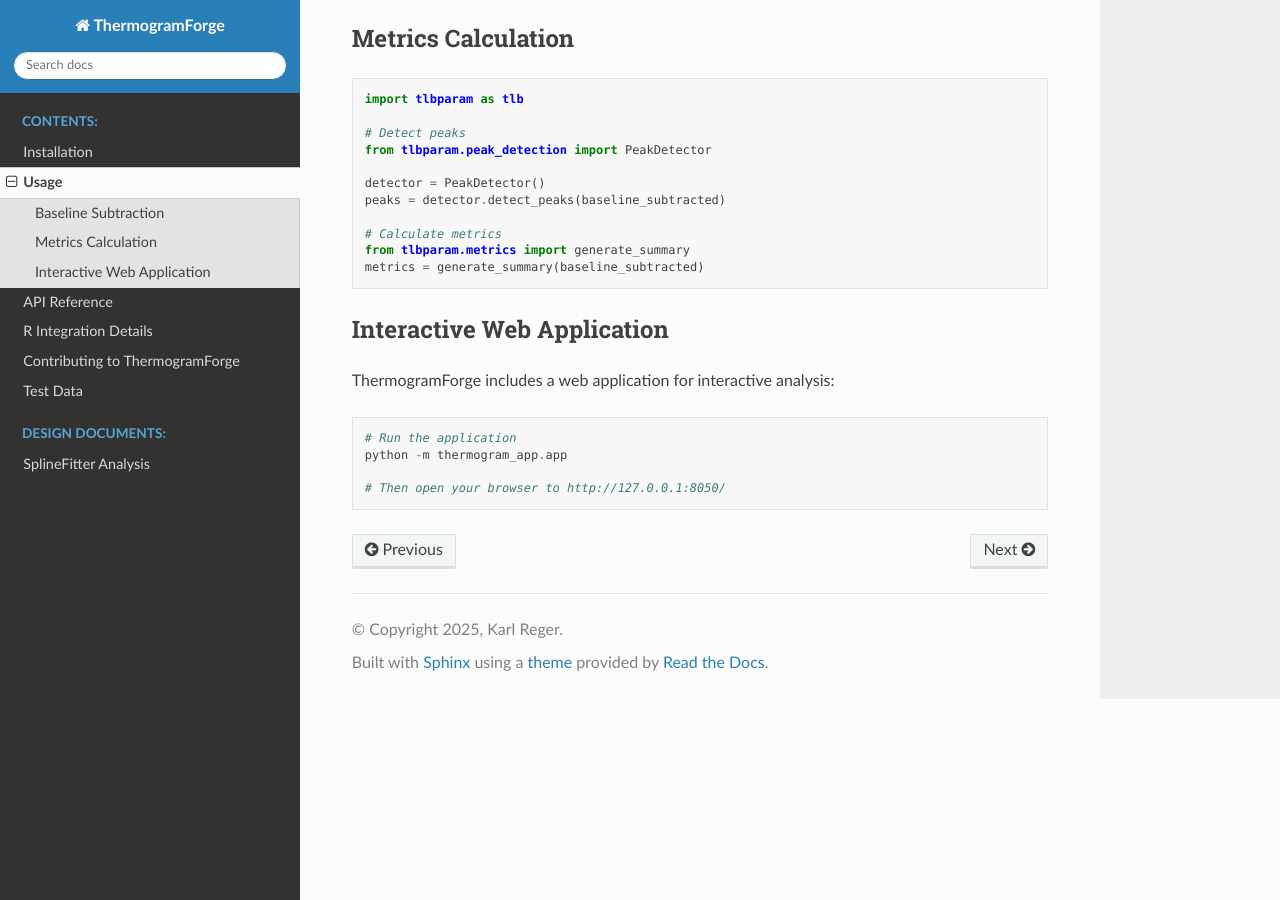
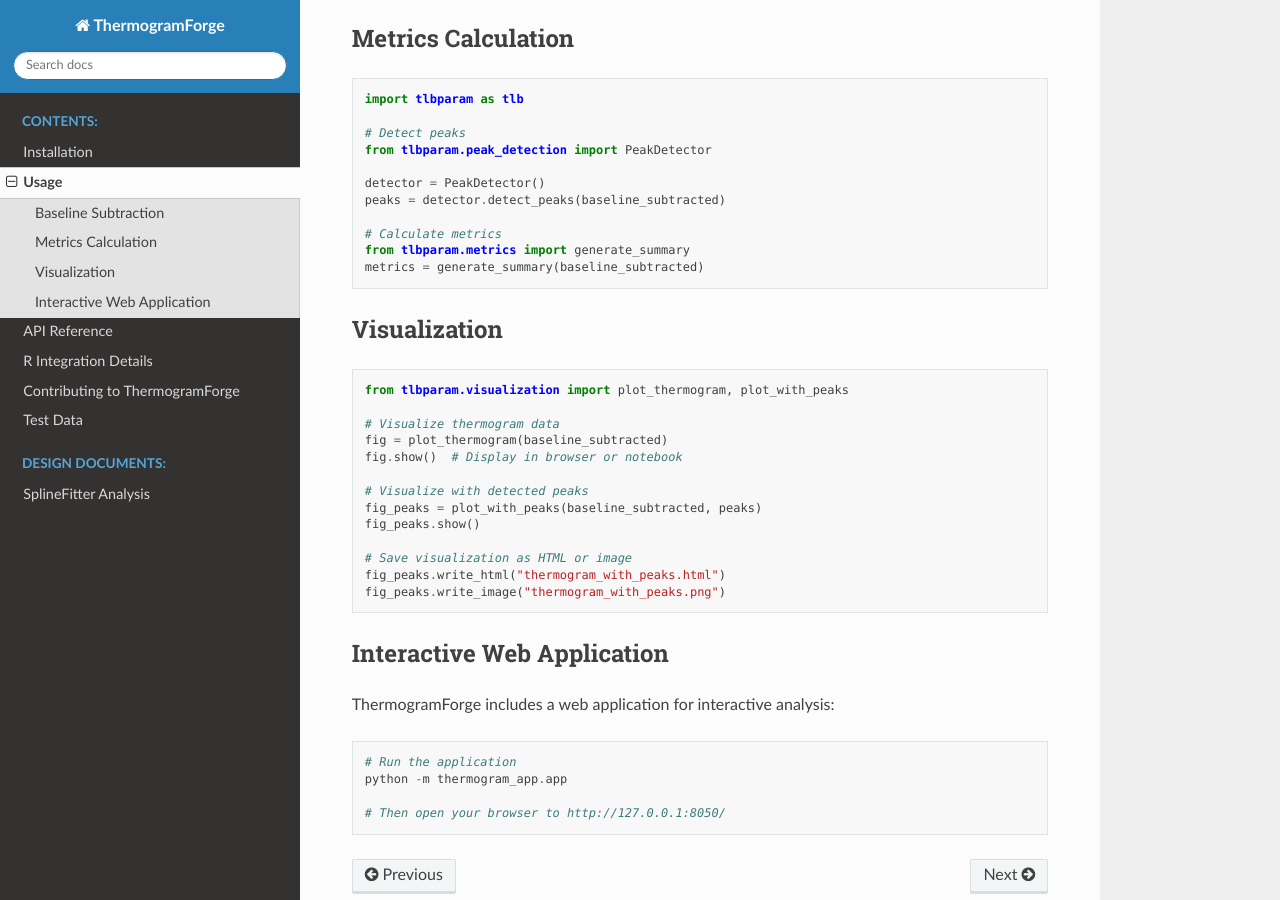
Before and after one commit to Naalu/ThermogramForge, a Sphinx documentation site: the page built from docs/source/usage.rst, in a window 1280 px wide and 900 px high, scrolled down 462 px. Built offline with Sphinx 7.4.7 and the Read the Docs theme 3.1.0, drawn with Linux system fonts in a browser that asks for light colours.

Commit message:
[tlbparam] Add visualization documentation

```diff
--- a/docs/source/usage.rst
+++ b/docs/source/usage.rst
@@ -37,6 +37,25 @@
     from tlbparam.metrics import generate_summary
     metrics = generate_summary(baseline_subtracted)
 
+Visualization
+-----------
+
+.. code-block:: python
+
+    from tlbparam.visualization import plot_thermogram, plot_with_peaks
+
+    # Visualize thermogram data
+    fig = plot_thermogram(baseline_subtracted)
+    fig.show()  # Display in browser or notebook
+
+    # Visualize with detected peaks
+    fig_peaks = plot_with_peaks(baseline_subtracted, peaks)
+    fig_peaks.show()
+
+    # Save visualization as HTML or image
+    fig_peaks.write_html("thermogram_with_peaks.html")
+    fig_peaks.write_image("thermogram_with_peaks.png")
+
 Interactive Web Application
 -------------------------
 
```
Also changed, not shown: README.md (+6 -1 lines), docs/source/api.rst (+8 -0 lines), 1 other file.
